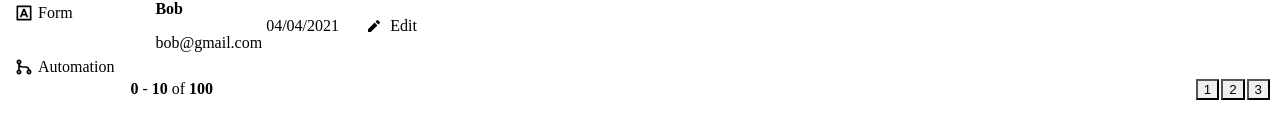
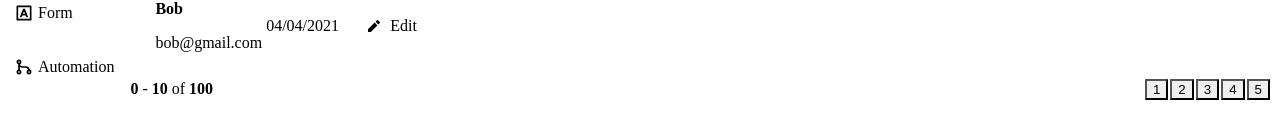
Before and after one commit to gabrielcedran/rocketseat-reactjs-chapter5, a Next.js app: page /users in a window 1280 px wide. Shown: the part 246-384 px from the top of the page. Built offline with nearby package versions, Linux system fonts and the light colour scheme.

Commit message:
Componentise pagination

```diff
--- a/src/components/Pagination.tsx
+++ /dev/null
@@ -1,54 +0,0 @@
-import { Box, Button, Stack } from "@chakra-ui/react";
-
-export function Pagination() {
-    return(
-        <Stack
-            direction="row"
-            mt="8"
-            justify="space-between"
-            align="center"
-            spacing="6"
-        >
-            <Box>
-                <strong>0</strong> - <strong>10</strong> of <strong>100</strong>
-            </Box>
-            <Stack direction="row" spacing="2">
-                <Button
-                    size="sm"
-                    fontSize="xs"
-                    w="4"
-                    colorScheme="pink"
-                    disabled
-                    _disabled={{
-                        bgColor: "pink.500",
-                        cursor: "default"
-                    }}
-                >
-                    1
-                </Button>
-                <Button
-                    size="sm"
-                    fontSize="xs"
-                    w="4"
-                    bgColor="gray.700"
-                    _hover={{
-                        bg: "gray.500"
-                    }}
-                >
-                    2
-                </Button>
-                <Button
-                    size="sm"
-                    fontSize="xs"
-                    w="4"
-                    bgColor="gray.700"
-                    _hover={{
-                        bg: "gray.500"
-                    }}
-                >
-                    3
-                </Button>
-            </Stack>
-        </Stack>
-    )
-}
--- /dev/null
+++ b/src/components/Pagination/PaginationItem.tsx
@@ -0,0 +1,41 @@
+import { Button } from "@chakra-ui/react";
+
+interface PaginationItemProps {
+    pageNumber: number;
+    isCurrent?: boolean;
+}
+
+export function PaginationItem(
+    {isCurrent = false, pageNumber}: PaginationItemProps
+) {
+    if (isCurrent) {
+        return(
+            <Button
+                size="sm"
+                fontSize="xs"
+                w="4"
+                colorScheme="pink"
+                disabled
+                _disabled={{
+                    bgColor: "pink.500",
+                    cursor: "default"
+                }}
+            >
+                {pageNumber}
+            </Button>
+        )
+    }
+    return (
+        <Button
+            size="sm"
+            fontSize="xs"
+            w="4"
+            bgColor="gray.700"
+            _hover={{
+                bg: "gray.500"
+            }}
+        >
+            {pageNumber}
+        </Button>
+    )
+}
--- /dev/null
+++ b/src/components/Pagination/index.tsx
@@ -0,0 +1,25 @@
+import { Box, Stack } from "@chakra-ui/react";
+import { PaginationItem } from "./PaginationItem";
+
+export function Pagination() {
+    return(
+        <Stack
+            direction="row"
+            mt="8"
+            justify="space-between"
+            align="center"
+            spacing="6"
+        >
+            <Box>
+                <strong>0</strong> - <strong>10</strong> of <strong>100</strong>
+            </Box>
+            <Stack direction="row" spacing="2">
+            <PaginationItem pageNumber={1} isCurrent />
+            <PaginationItem pageNumber={2} />
+            <PaginationItem pageNumber={3} />
+            <PaginationItem pageNumber={4} />
+            <PaginationItem pageNumber={5} />
+            </Stack>
+        </Stack>
+    )
+}
```
